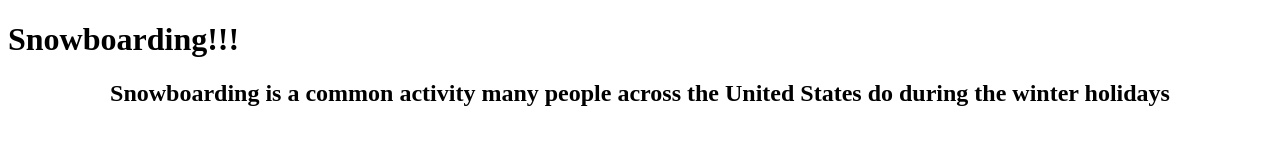
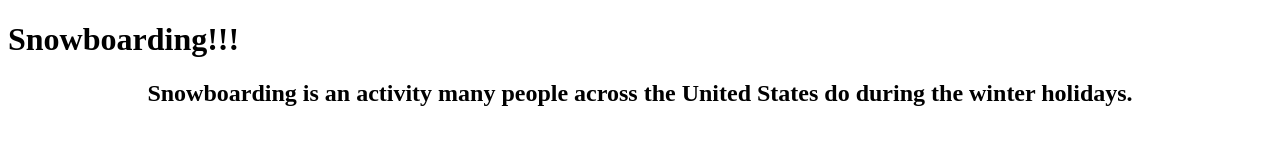
Before and after one commit to MiwaKasum/winter-project, a plain HTML site: page index.html in a window 1280 px wide. Drawn offline with Linux system fonts and the light colour scheme.

Commit message:
edited text

```diff
--- a/index.html
+++ b/index.html
@@ -3,4 +3,4 @@
     <h1>Snowboarding!!!</h1>
     <p></p>
     <p></p>
-    <center><h2>Snowboarding is a common activity many people across the United States do during the winter holidays</h2></center>
+    <center><h2>Snowboarding is an activity many people across the United States do during the winter holidays.</h2></center>
```
